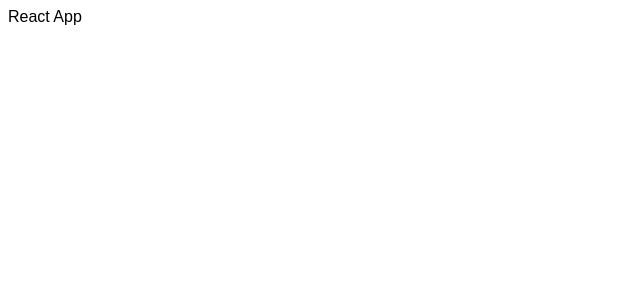
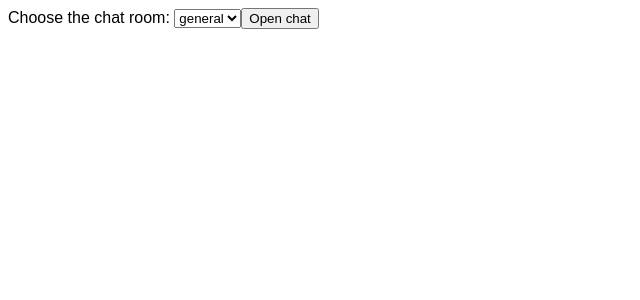
Before and after one commit to dani-edo/react-tutorial-double-useeffect, a React (Vite) app: page / in a window 1280 px wide. Shown: the top 300 px of the page, without its empty margins (0-640 px from the left). Built offline with nearby package versions, Linux system fonts and the light colour scheme.

Commit message:
double useEffect: clean up function

```diff
--- a/eslint.config.js
+++ b/eslint.config.js
@@ -33,6 +33,7 @@
         'warn',
         { allowConstantExport: true },
       ],
+      'react/prop-types': 'off',
     },
   },
 ]
--- a/src/App.jsx
+++ b/src/App.jsx
@@ -1,5 +1,28 @@
-function App() {
-  return <div style={{ fontFamily: "sans-serif" }}>React App</div>;
+import { useState } from "react";
+import ChatRoom from "./ChatRoom";
+
+export default function App() {
+  const [roomId, setRoomId] = useState("general");
+  const [show, setShow] = useState(false);
+  return (
+    <div
+      style={{
+        fontFamily: "sans-serif",
+      }}
+    >
+      <label>
+        Choose the chat room:{" "}
+        <select value={roomId} onChange={(e) => setRoomId(e.target.value)}>
+          <option value="general">general</option>
+          <option value="travel">travel</option>
+          <option value="music">music</option>
+        </select>
+      </label>
+      <button onClick={() => setShow(!show)}>
+        {show ? "Close chat" : "Open chat"}
+      </button>
+      {show && <hr />}
+      {show && <ChatRoom roomId={roomId} />}
+    </div>
+  );
 }
-
-export default App;
--- /dev/null
+++ b/src/ChatRoom.jsx
@@ -0,0 +1,13 @@
+import { useEffect } from "react";
+import { createConnection } from "./chat.js";
+
+const serverUrl = "https://localhost:1234";
+
+export default function ChatRoom({ roomId }) {
+  useEffect(() => {
+    const connection = createConnection(serverUrl, roomId);
+    connection.connect();
+  }, [roomId]);
+
+  return <h1>Welcome to the {roomId} room!</h1>;
+}
--- /dev/null
+++ b/src/chat.js
@@ -0,0 +1,19 @@
+let connections = 0;
+
+export function createConnection(serverUrl, roomId) {
+  // A real implementation would actually connect to the server
+  return {
+    connect() {
+      console.log(
+        '✅ Connecting to "' + roomId + '" room at ' + serverUrl + "..."
+      );
+      connections++;
+      console.log("Active connections: " + connections);
+    },
+    disconnect() {
+      console.log('❌ Disconnected from "' + roomId + '" room at ' + serverUrl);
+      connections--;
+      console.log("Active connections: " + connections);
+    },
+  };
+}
```
